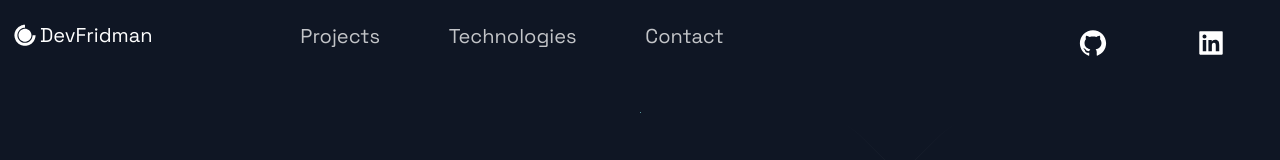
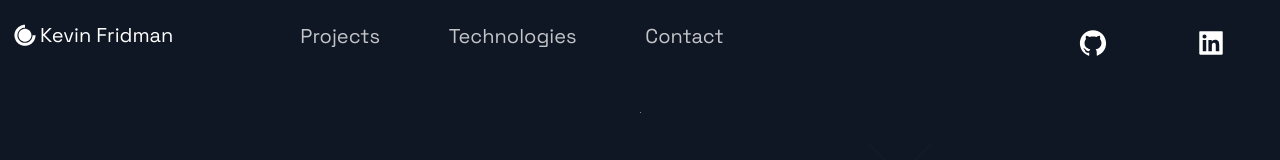
Before and after one commit to kefr1901/portfolio-react, a Next.js app: page / in a window 1280 px wide. Shown: the top 160 px of the page. Built offline with nearby package versions, Linux system fonts and the light colour scheme.

Commit message:
Update Header.js

```diff
--- a/src/components/Header/Header.js
+++ b/src/components/Header/Header.js
@@ -10,7 +10,7 @@ const Header = () =>  (
     <Div1>
       <Link href="/">
         <a style={{ display: "flex", alignItems: "center", color: "white", marginBottom: '20px'}}>
-          <DiCssdeck size="3rem" /> <Span>DevFridman</Span>
+          <DiCssdeck size="3rem" /> <Span>Kevin Fridman</Span>
         </a>
       </Link>
     </Div1>
```
